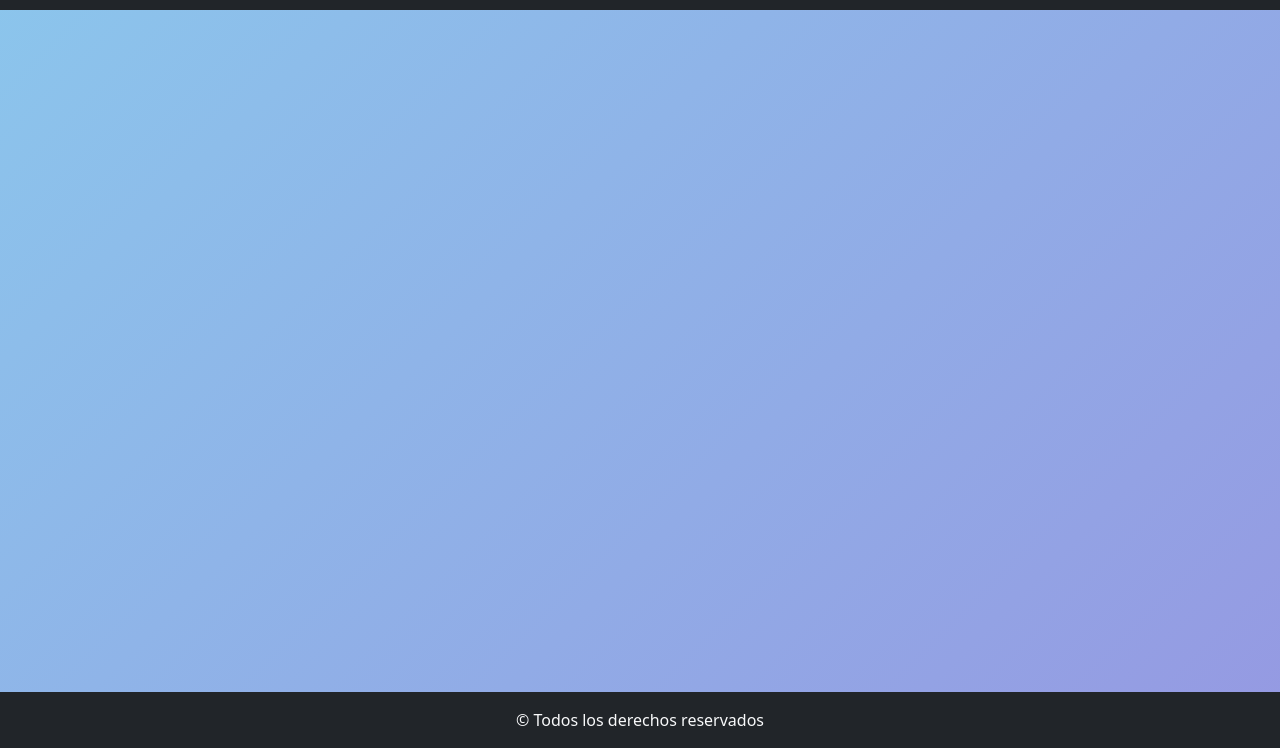
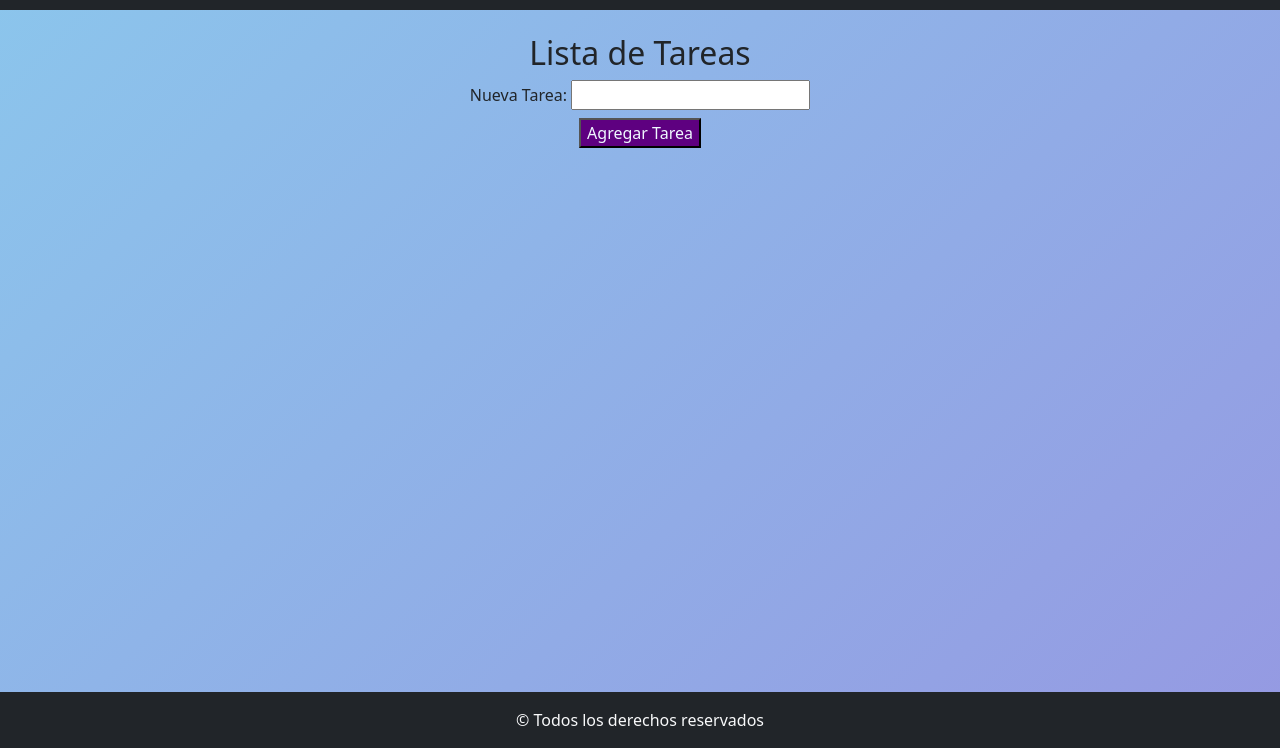
Before and after one commit to Ana-Santillan/Trabajo_Practico_5_E3_, a plain HTML site: page index.html in a window 1280 px wide. Shown: the part 52-800 px from the top of the page. Drawn offline with nearby package versions, Linux system fonts and the light colour scheme.

Commit message:
se agrego la parte visual del ejercicio

```diff
--- a/css/style.css
+++ b/css/style.css
@@ -9,3 +9,8 @@ body{
 main{
     flex-grow: 1;
 }
+
+.colorBoton{
+    background: rgb(94, 0, 128);
+    color: aliceblue;
+}
--- a/index.html
+++ b/index.html
@@ -24,7 +24,21 @@
             </div>
         </nav>
     </header>
-    <main></main>
+    <main>
+        <section class="container text-center">
+            <h2 class="my-2">Lista de Tareas</h2>
+        <form>
+            <label for="input-tarea">Nueva Tarea:</label>
+            <input type="text" id="inputTarea">
+            <div class="my-2">
+                <button type="button" id="botonAgregar" class="colorBoton">Agregar Tarea</button>
+            </div>
+        </form>
+        <br>
+        <ul id="listarTareas">
+        </ul>
+        </section>
+    </main>
     <footer class="bg-dark text-light text-center p-3">
         &copy; Todos los derechos reservados
     </footer>
```
